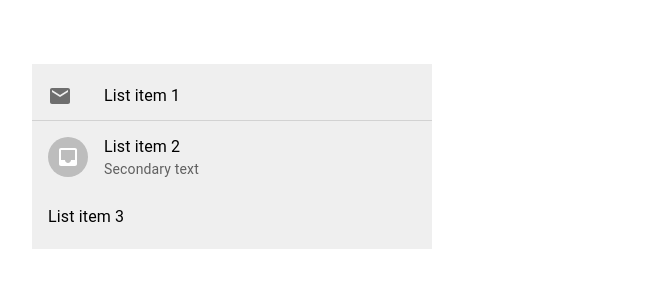
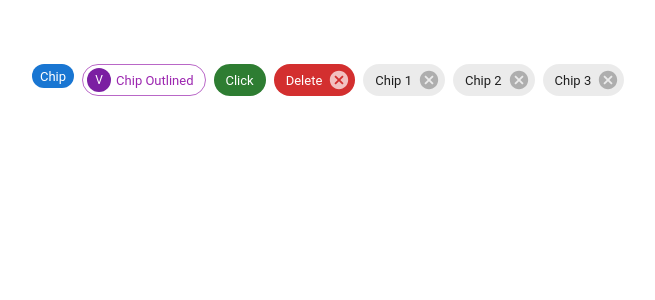
Before and after one commit to AnjoC07/React-Material-UI-Demo, a React (Create React App) app: page / in a window 1280 px wide. Shown: the top 300 px of the page, without its empty margins (32-687 px from the left). Built offline with nearby package versions, Linux system fonts and the light colour scheme.

Commit message:
MUI Chip

```diff
--- a/package.json
+++ b/package.json
@@ -5,7 +5,7 @@
   "dependencies": {
     "@emotion/react": "^11.11.1",
     "@emotion/styled": "^11.11.0",
-    "@mui/icons-material": "^5.14.9",
+    "@mui/icons-material": "^5.14.11",
     "@mui/material": "^5.14.10",
     "@testing-library/jest-dom": "^5.17.0",
     "@testing-library/react": "^13.4.0",
--- a/src/App.tsx
+++ b/src/App.tsx
@@ -1,7 +1,8 @@
 // App.tsx
 import "./App.css";
-import { MuiList } from "./components/MuiList";
+import { MuiChip } from "./components/MuiChip";
 
+// import { MuiList } from "./components/MuiList";
 // import { MuiBadge } from "./components/MuiBadge";
 // import { MuiAvatar } from "./components/MuiAvatar";
 // import { MuiBottomNavigation } from "./components/MuiBottomNavigation";
@@ -48,7 +49,8 @@
       {/* <MuiBottomNavigation /> */}
       {/* <MuiAvatar /> */}
       {/* <MuiBadge /> */}
-      <MuiList />
+      {/* <MuiList /> */}
+      <MuiChip />
     </div>
   );
 }
--- /dev/null
+++ b/src/components/MuiChip.tsx
@@ -0,0 +1,42 @@
+import { Stack, Chip, Avatar } from "@mui/material";
+// import FaceIcon from "mui/icons-material/Face"; //Depreciated module
+import { useState } from "react";
+
+export const MuiChip = () => {
+  // Array Creation
+  const [chips, setChips] = useState(["Chip 1", "Chip 2", "Chip 3"]);
+  const handleDelete = (chipToDelete: string) => {
+    setChips((chips) => chips.filter((chip) => chip !== chipToDelete));
+  };
+  return (
+    // Component Creation
+    <Stack direction="row" spacing={1}>
+      {/* 1. Color Prompt | 2. Size Prompt | 3. Variant Prompt | 4. Avatar */}
+
+      <Chip
+        label="Chip"
+        color="primary"
+        size="small"
+        /* icon={<FaceIcon />} */
+      />
+      <Chip
+        label="Chip Outlined"
+        variant="outlined"
+        color="secondary"
+        avatar={<Avatar>V</Avatar>}
+      />
+      {/* Click Creation */}
+      <Chip label="Click" color="success" onClick={() => alert("Clicked")} />
+      {/* Delete chip */}
+      <Chip
+        label="Delete"
+        color="error"
+        onClick={() => alert("Clicked")}
+        onDelete={() => alert("Delete")}
+      />
+      {chips.map((chip) => (
+        <Chip key={chip} label={chip} onDelete={() => handleDelete(chip)} />
+      ))}
+    </Stack>
+  );
+};
```
Also changed, not shown: 1 other file (tests, documents, lock files or other folders).
